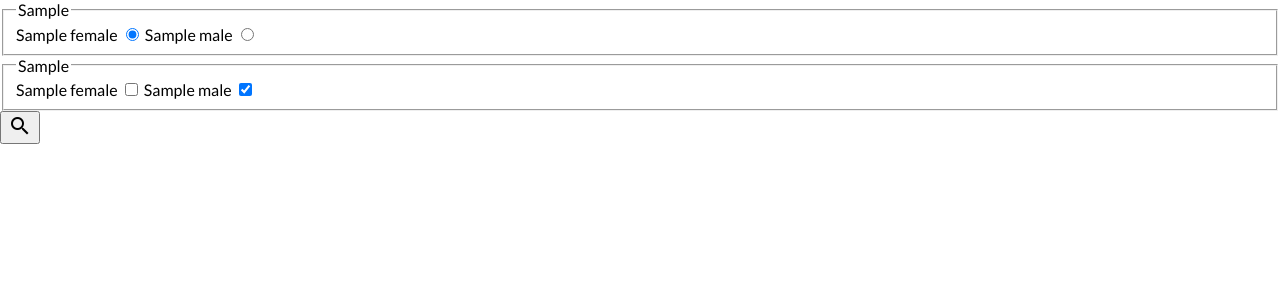
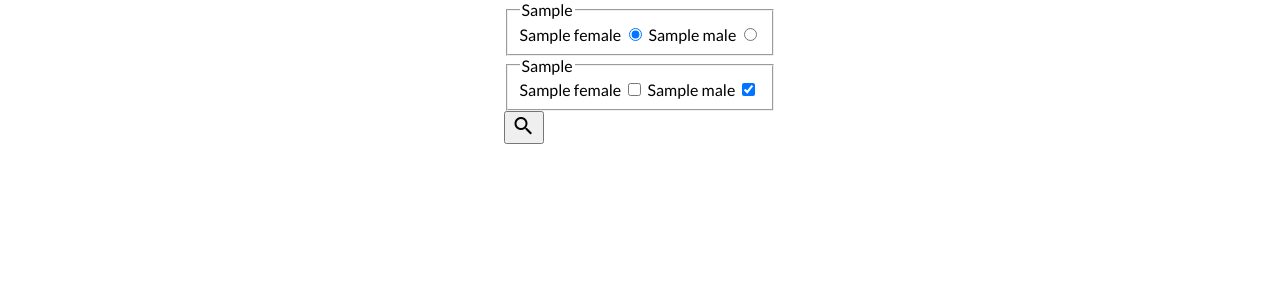
Before and after one commit to KonradLinkowski/HelloThere, a Node project: template views/main.mustache in a window 1280 px wide. Shown: the top 300 px of the page. Run offline with Node 20 templates, Linux system fonts and the light colour scheme; the template is opened without the code that fills it: most values are stand-ins (such as "Sample title", 1, 10 or a date in 2020); some libraries are stand-ins or nearby versions.

Commit message:
Added some styles to the login page

```diff
--- a/public/style.css
+++ b/public/style.css
@@ -85,6 +85,12 @@ body {
   color: white;
 }
 
+.login-page {
+  display: flex;
+  justify-content: center;
+  align-items: center;
+}
+
 .hidden {
   display: none;
 }
--- a/views/main.mustache
+++ b/views/main.mustache
@@ -34,6 +34,7 @@
     </div>
   </article>
   <article id="login-page" class="login-page">
+    <div class="login-wrapper">
       <fieldset>
         <legend>{{ whoAreYou }}</legend>
         <label for="my-female">
@@ -59,6 +60,7 @@
       <button id="search">
         <i class="material-icons">search</i>
       </button>
+    </div>
   </article>
   <script>
     window.rendVars = {
```
Lines whose indentation alone changed are shown as unchanged.
